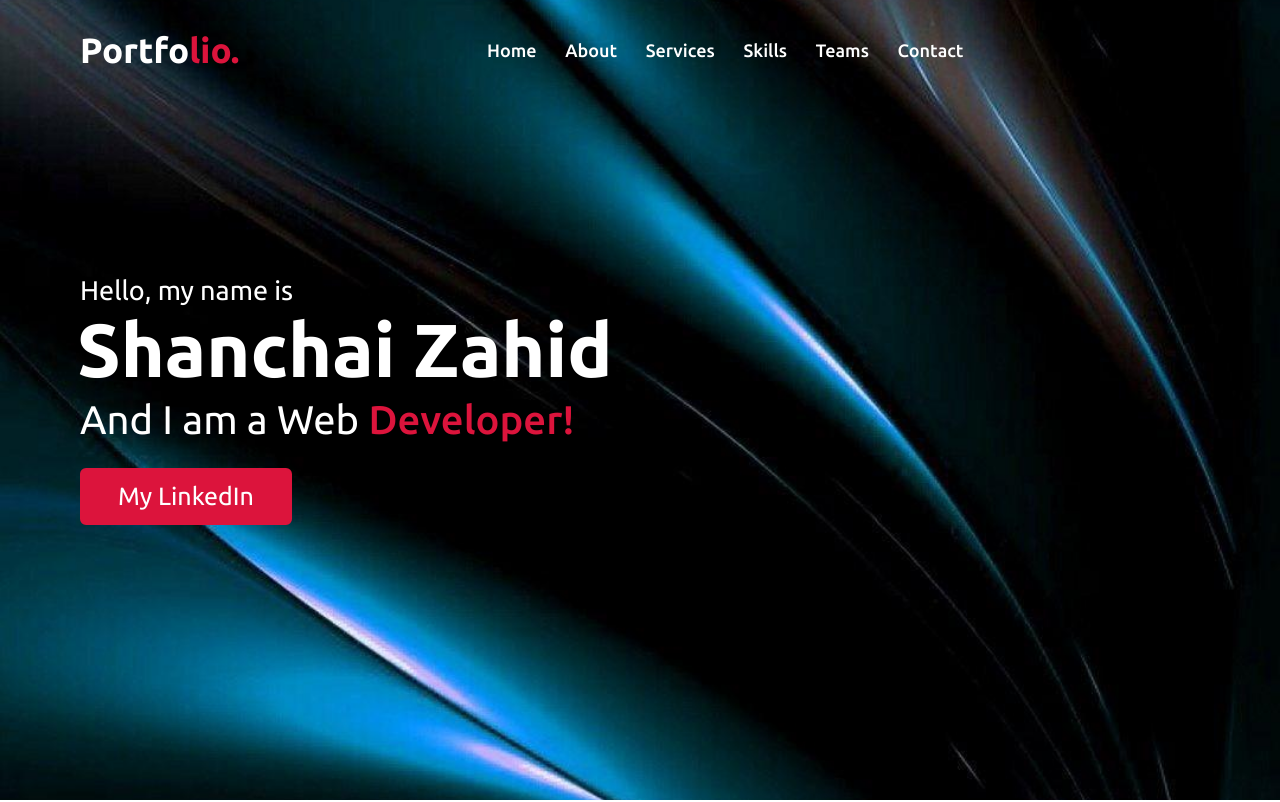
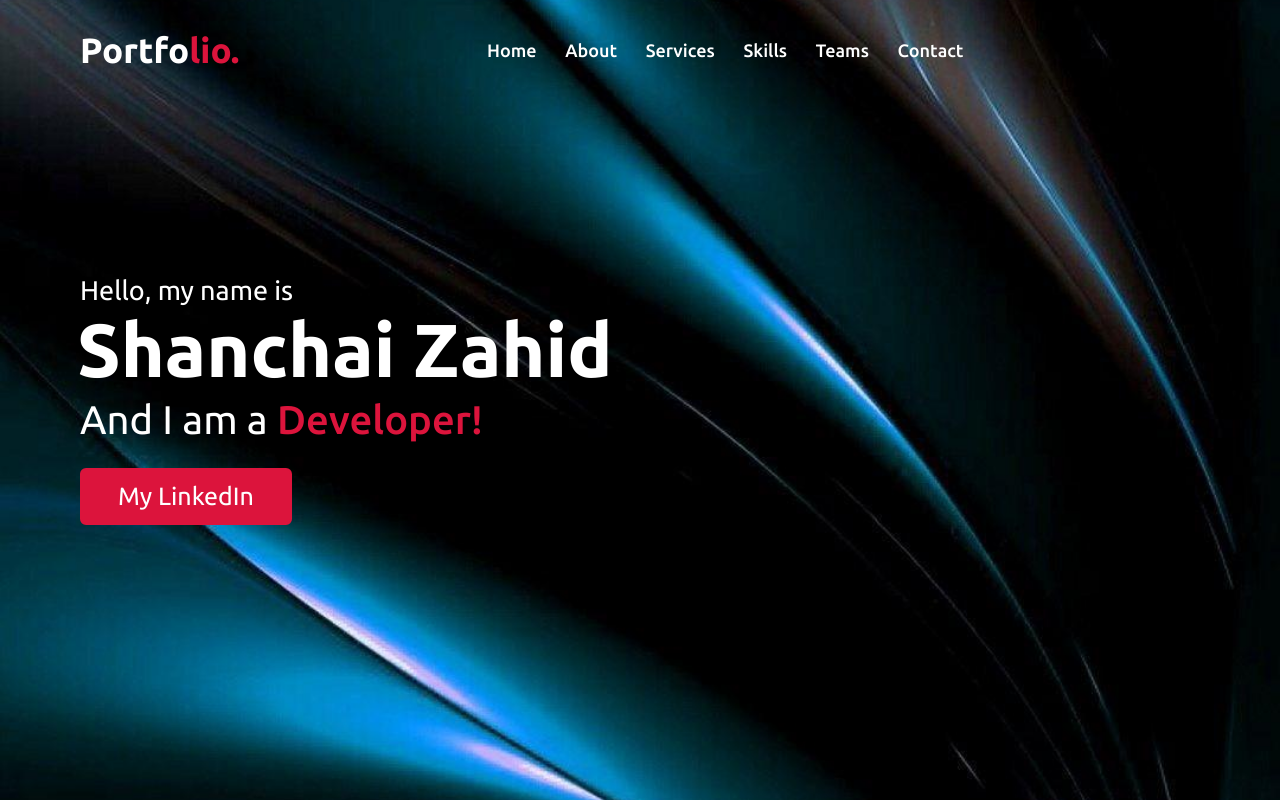
Before and after one commit to ShanchaiZ/Portfolio, a plain HTML site: page index.html in a window 1280 px wide. Shown: the top 802 px of the page. Drawn offline with nearby package versions, Linux system fonts and the light colour scheme.

```diff
--- a/assets/script.js
+++ b/assets/script.js
@@ -15,7 +15,6 @@ $(document).ready(function () {
     // slide-up script
     $(".scroll-up-btn").addClass(function () {
         $("html").animate({ scrollTop: 0 });
-
     });
 
 
--- a/index.html
+++ b/index.html
@@ -46,7 +46,7 @@
         <div class="home-content">
           <div class="text-1">Hello, my name is</div>
           <div class="text-2">Shanchai Zahid</div>
-          <div class="text-3">And I am a Web <span>Developer!</span></div>
+          <div class="text-3">And I am a <span>Developer!</span></div>
           <a href="https://linkedin.com/in/shanchai-zahid">My LinkedIn</a>
         </div>
       </div>
```
Also changed, not shown: assets/images/screenshot1.png (added), assets/images/screenshot2.png (added), assets/images/screenshot3.png (added), assets/images/screenshot4.png (added), 1 other file.
